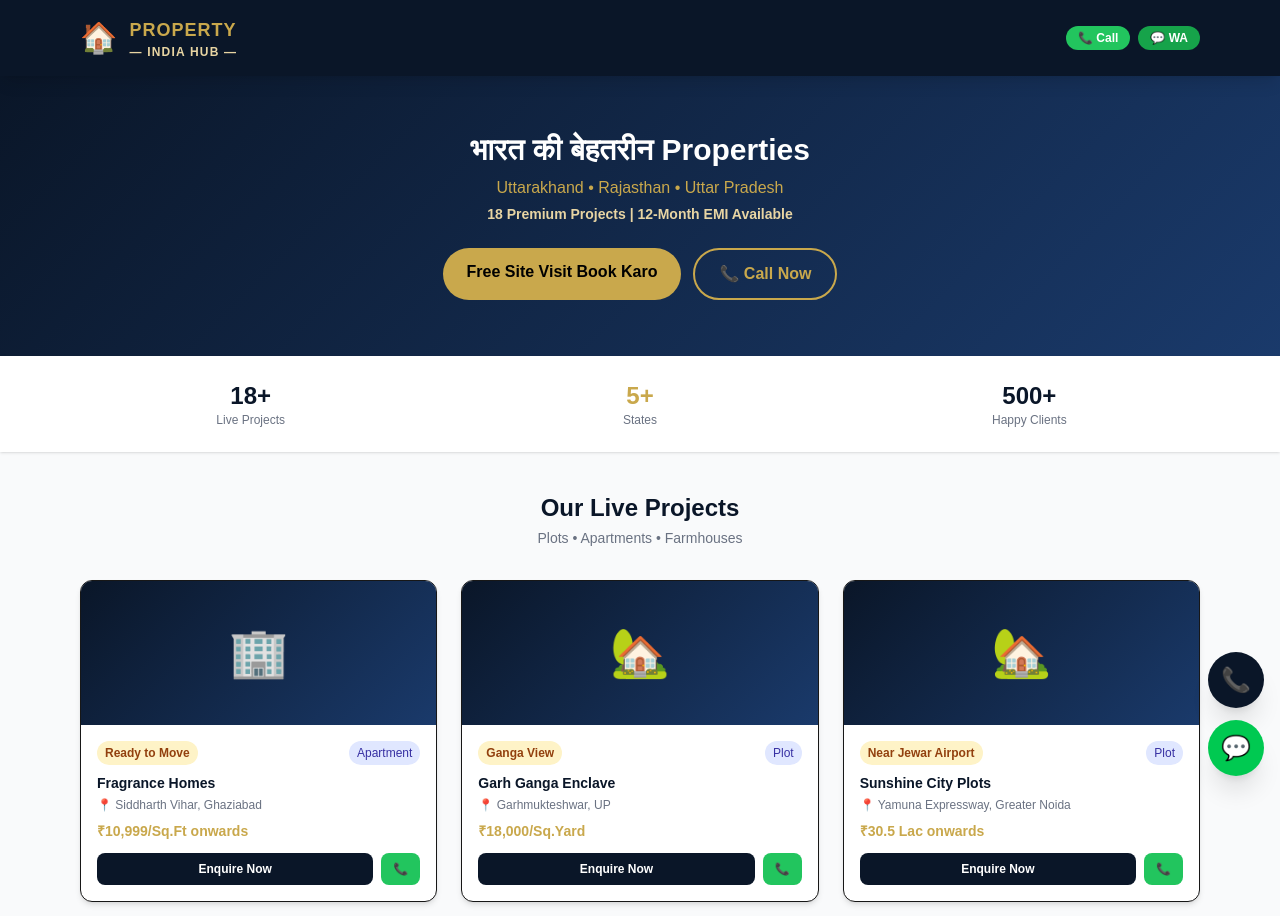
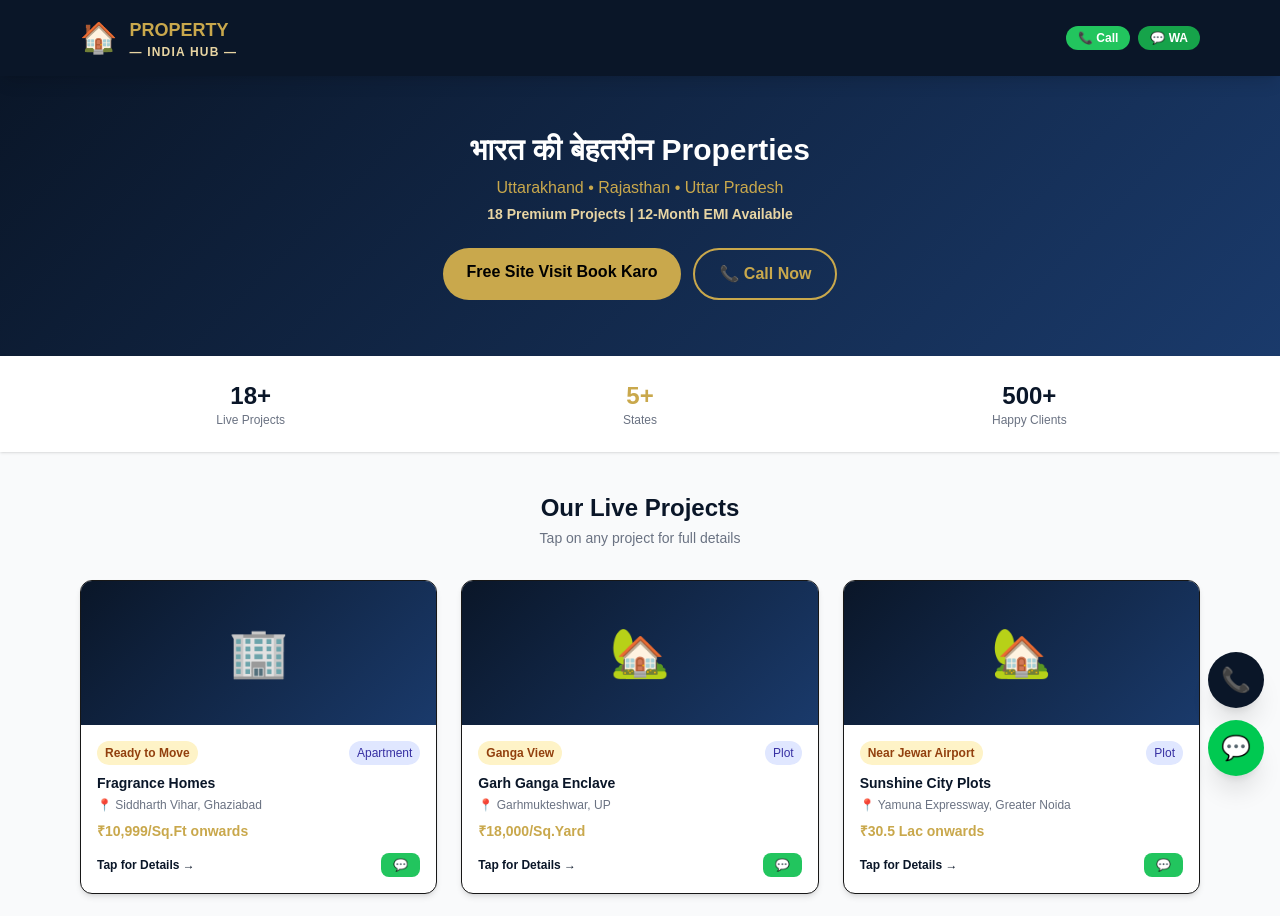
Before and after one commit to skbhai7888/Property-India-Hub, a Next.js app: page / in a window 1280 px wide. Shown: the top 916 px of the page. Built offline with nearby package versions, Linux system fonts and the light colour scheme.

Commit message:
Project detail pages + share button

```diff
--- a/app/page.tsx
+++ b/app/page.tsx
@@ -1,34 +1,35 @@
-export default function Home() {
+import Link from 'next/link';
+
 const projects = [
-    { name: "Fragrance Homes", location: "Siddharth Vihar, Ghaziabad", price: "₹10,999/Sq.Ft onwards", tag: "Ready to Move", type: "Apartment" },
-    { name: "Garh Ganga Enclave", location: "Garhmukteshwar, UP", price: "₹18,000/Sq.Yard", tag: "Ganga View", type: "Plot" },
-    { name: "Sunshine City Plots", location: "Yamuna Expressway, Greater Noida", price: "₹30.5 Lac onwards", tag: "Near Jewar Airport", type: "Plot" },
-    { name: "SCC Blossom", location: "Raj Nagar Extension, Ghaziabad", price: "₹6,990/Sq.Ft onwards", tag: "RERA Approved", type: "Apartment" },
-    { name: "Dev Bhoomi Uttarakhand", location: "Jageshwar Dham, Almora", price: "₹9,000/Sq.Yard", tag: "Hill View", type: "Plot" },
-    { name: "Mapple Green", location: "Behror, Rajasthan", price: "₹25,000/Sq.Yard", tag: "NH-48 Highway", type: "Plot" },
-    { name: "Radha Krishna Vihar", location: "Mathura, UP", price: "₹21,000/Gaj", tag: "Religious Hub", type: "Plot" },
-    { name: "Radha Krishna Puram", location: "Chhata, Mathura", price: "₹19,500/Gaj", tag: "12-Month EMI", type: "Plot" },
-    { name: "Radha Krishna Brij Bhumi", location: "Chhata, Mathura", price: "₹13,500/Gaj onwards", tag: "Near Highway", type: "Plot" },
-    { name: "Radhe Awadh Puri", location: "Ayodhya Dham, UP", price: "₹17,000/Gaj", tag: "Near Ram Mandir", type: "Plot" },
-    { name: "Radhe Shyam Puri", location: "Khatu Shyam Ji, Sikar", price: "₹21,000/Gaj", tag: "Spiritual Hub", type: "Plot" },
-    { name: "Shri Ram Janki Ayodhya Dham", location: "Ayodhya, UP", price: "₹27,000/Gaj", tag: "Near 7-Star Hotel", type: "Plot" },
-    { name: "Radha Krishna Nagar", location: "Greater Noida, UP", price: "₹21,000/Gaj", tag: "Near KMP Expressway", type: "Plot" },
-    { name: "Shree Govind Vatika", location: "Chhata, Mathura", price: "₹12,000/Gaj", tag: "Budget Friendly", type: "Plot" },
-    { name: "Radha Krishna Vrindavan Ashram", location: "Sadar, Mathura", price: "₹28,000/Gaj", tag: "Near Prem Mandir", type: "Plot" },
-    { name: "Shree Radha Krishna Enclave", location: "Mant, Mathura", price: "₹17,500/Gaj", tag: "Near Jewar Airport", type: "Plot" },
-    { name: "Shree Radha Krishna Vatika", location: "Tappal, Aligarh", price: "₹25,500/Gaj", tag: "8 KM Jewar Airport", type: "Plot" },
-    { name: "Prateek Grand Begonia", location: "Siddharth Vihar, Ghaziabad", price: "₹1.29 Cr onwards", tag: "Luxury High-Rise", type: "Apartment" },
+  { slug: "fragrance-homes", name: "Fragrance Homes", location: "Siddharth Vihar, Ghaziabad", price: "₹10,999/Sq.Ft onwards", tag: "Ready to Move", type: "Apartment" },
+  { slug: "garh-ganga-enclave", name: "Garh Ganga Enclave", location: "Garhmukteshwar, UP", price: "₹18,000/Sq.Yard", tag: "Ganga View", type: "Plot" },
+  { slug: "sunshine-city-plots", name: "Sunshine City Plots", location: "Yamuna Expressway, Greater Noida", price: "₹30.5 Lac onwards", tag: "Near Jewar Airport", type: "Plot" },
+  { slug: "scc-blossom", name: "SCC Blossom", location: "Raj Nagar Extension, Ghaziabad", price: "₹6,990/Sq.Ft onwards", tag: "RERA Approved", type: "Apartment" },
+  { slug: "dev-bhoomi-uttarakhand", name: "Dev Bhoomi Uttarakhand", location: "Jageshwar Dham, Almora", price: "₹9,000/Sq.Yard", tag: "Hill View", type: "Plot" },
+  { slug: "mapple-green", name: "Mapple Green", location: "Behror, Rajasthan", price: "₹25,000/Sq.Yard", tag: "NH-48 Highway", type: "Plot" },
+  { slug: "radha-krishna-vihar", name: "Radha Krishna Vihar", location: "Mathura, UP", price: "₹21,000/Gaj", tag: "Religious Hub", type: "Plot" },
+  { slug: "radha-krishna-puram", name: "Radha Krishna Puram", location: "Chhata, Mathura", price: "₹19,500/Gaj", tag: "12-Month EMI", type: "Plot" },
+  { slug: "radha-krishna-brij-bhumi", name: "Radha Krishna Brij Bhumi", location: "Chhata, Mathura", price: "₹13,500/Gaj onwards", tag: "Near Highway", type: "Plot" },
+  { slug: "radhe-awadh-puri", name: "Radhe Awadh Puri", location: "Ayodhya Dham, UP", price: "₹17,000/Gaj", tag: "Near Ram Mandir", type: "Plot" },
+  { slug: "radhe-shyam-puri", name: "Radhe Shyam Puri", location: "Khatu Shyam Ji, Sikar", price: "₹21,000/Gaj", tag: "Spiritual Hub", type: "Plot" },
+  { slug: "shri-ram-janki-ayodhya-dham", name: "Shri Ram Janki Ayodhya Dham", location: "Ayodhya, UP", price: "₹27,000/Gaj", tag: "Near 7-Star Hotel", type: "Plot" },
+  { slug: "radha-krishna-nagar", name: "Radha Krishna Nagar", location: "Greater Noida, UP", price: "₹21,000/Gaj", tag: "Near KMP Expressway", type: "Plot" },
+  { slug: "shree-govind-vatika", name: "Shree Govind Vatika", location: "Chhata, Mathura", price: "₹12,000/Gaj", tag: "Budget Friendly", type: "Plot" },
+  { slug: "radha-krishna-vrindavan-ashram", name: "Radha Krishna Vrindavan Ashram", location: "Sadar, Mathura", price: "₹28,000/Gaj", tag: "Near Prem Mandir", type: "Plot" },
+  { slug: "shree-radha-krishna-enclave", name: "Shree Radha Krishna Enclave", location: "Mant, Mathura", price: "₹17,500/Gaj", tag: "Near Jewar Airport", type: "Plot" },
+  { slug: "shree-radha-krishna-vatika", name: "Shree Radha Krishna Vatika", location: "Tappal, Aligarh", price: "₹25,500/Gaj", tag: "8 KM Jewar Airport", type: "Plot" },
+  { slug: "prateek-grand-begonia", name: "Prateek Grand Begonia", location: "Siddharth Vihar, Ghaziabad", price: "₹1.29 Cr onwards", tag: "Luxury High-Rise", type: "Apartment" },
 ];
 
+export default function Home() {
   return (
     <main className="min-h-screen bg-gray-50">
-      {/* Header */}
       <header className="sticky top-0 z-50 shadow-lg" style={{background: '#0a1628'}}>
         <div className="max-w-6xl mx-auto flex justify-between items-center p-4">
           <div className="flex items-center gap-3">
             <span className="text-3xl">🏠</span>
             <div>
-              <h1 className="text-lg font-bold" style={{color: '#c9a84c', letterSpacing: '1px'}}>PROPERTY</h1>
+              <h1 className="text-lg font-bold" style={{color: '#c9a84c'}}>PROPERTY</h1>
               <p className="text-xs font-semibold tracking-widest" style={{color: '#e8d5a3'}}>— INDIA HUB —</p>
             </div>
           </div>
@@ -39,18 +40,16 @@ export default function Home() {
         </div>
       </header>
 
-      {/* Hero */}
       <section className="text-white py-14 px-4 text-center" style={{background: 'linear-gradient(135deg, #0a1628 0%, #1a3a6b 100%)'}}>
         <h2 className="text-3xl font-bold mb-2">भारत की बेहतरीन Properties</h2>
         <p className="mb-1" style={{color: '#c9a84c'}}>Uttarakhand • Rajasthan • Uttar Pradesh</p>
         <p className="font-semibold mb-6 text-sm" style={{color: '#e8d5a3'}}>18 Premium Projects | 12-Month EMI Available</p>
         <div className="flex gap-3 justify-center flex-wrap">
           <a href="https://wa.me/917820008509" className="px-6 py-3 rounded-full font-bold text-black" style={{background: '#c9a84c'}}>Free Site Visit Book Karo</a>
-          <a href="tel:+917820008509" className="border-2 px-6 py-3 rounded-full font-bold text-white" style={{borderColor: '#c9a84c', color: '#c9a84c'}}>📞 Call Now</a>
+          <a href="tel:+917820008509" className="border-2 px-6 py-3 rounded-full font-bold" style={{borderColor: '#c9a84c', color: '#c9a84c'}}>📞 Call Now</a>
         </div>
       </section>
 
-      {/* Stats */}
       <section className="bg-white py-6 px-4 shadow">
         <div className="max-w-6xl mx-auto grid grid-cols-3 gap-4 text-center">
           <div><p className="text-2xl font-bold" style={{color: '#0a1628'}}>18+</p><p className="text-xs text-gray-500">Live Projects</p></div>
@@ -59,13 +58,13 @@ export default function Home() {
         </div>
       </section>
 
-      {/* Projects */}
       <section className="py-10 px-4 max-w-6xl mx-auto">
         <h3 className="text-2xl font-bold text-center mb-1" style={{color: '#0a1628'}}>Our Live Projects</h3>
-        <p className="text-center text-gray-500 mb-8 text-sm">Plots • Apartments • Farmhouses</p>
+        <p className="text-center text-gray-500 mb-8 text-sm">Tap on any project for full details</p>
         <div className="grid grid-cols-1 md:grid-cols-2 lg:grid-cols-3 gap-6">
           {projects.map((project, i) => (
-            <div key={i} className="bg-white border rounded-xl shadow-md overflow-hidden hover:shadow-xl transition-shadow">
+            <Link href={`/projects/${project.slug}`} key={i}>
+              <div className="bg-white border rounded-xl shadow-md overflow-hidden hover:shadow-xl transition-shadow cursor-pointer">
                 <div className="h-36 flex items-center justify-center" style={{background: 'linear-gradient(135deg, #0a1628 0%, #1a3a6b 100%)'}}>
                   <span className="text-5xl">{project.type === "Apartment" ? "🏢" : "🏡"}</span>
                 </div>
@@ -77,17 +76,17 @@ export default function Home() {
                   <h4 className="font-bold text-sm mt-2" style={{color: '#0a1628'}}>{project.name}</h4>
                   <p className="text-gray-500 text-xs mt-1">📍 {project.location}</p>
                   <p className="font-bold mt-2 text-sm" style={{color: '#c9a84c'}}>{project.price}</p>
-                <div className="flex gap-2 mt-3">
-                  <a href="https://wa.me/917820008509" className="flex-1 text-white text-center py-2 rounded-lg text-xs font-bold" style={{background: '#0a1628'}}>Enquire Now</a>
-                  <a href="tel:+917820008509" className="text-white px-3 py-2 rounded-lg text-xs font-bold" style={{background: '#22c55e'}}>📞</a>
+                  <div className="flex items-center justify-between mt-3">
+                    <span className="text-xs font-bold" style={{color: '#0a1628'}}>Tap for Details →</span>
+                    <a href={`https://wa.me/917820008509?text=I am interested in ${project.name}`} onClick={e => e.stopPropagation()} className="text-white px-3 py-1 rounded-lg text-xs font-bold" style={{background: '#22c55e'}}>💬</a>
                   </div>
                 </div>
               </div>
+            </Link>
           ))}
         </div>
       </section>
 
-      {/* Contact */}
       <section className="text-white py-10 px-4 text-center" style={{background: '#0a1628'}}>
         <h3 className="text-xl font-bold mb-1">Aaj Hi Contact Karein</h3>
         <p className="text-sm mb-6" style={{color: '#c9a84c'}}>Free Consultation • Site Visit • Best Price Guaranteed</p>
@@ -98,12 +97,10 @@ export default function Home() {
         <p className="text-xs mt-4" style={{color: '#e8d5a3'}}>📧 propertyindiahubs@gmail.com</p>
       </section>
 
-      {/* Footer */}
       <footer className="text-center py-4 text-xs" style={{background: '#060e1a', color: '#c9a84c'}}>
         <p>© 2026 <span className="font-bold">PROPERTY INDIA HUB</span> | All Rights Reserved</p>
       </footer>
 
-      {/* Floating Buttons */}
       <div className="fixed bottom-6 right-4 flex flex-col gap-3 z-50">
         <a href="tel:+917820008509" className="text-white w-14 h-14 rounded-full flex items-center justify-center text-2xl shadow-xl" style={{background: '#0a1628'}}>📞</a>
         <a href="https://wa.me/917820008509" className="bg-green-500 text-white w-14 h-14 rounded-full flex items-center justify-center text-2xl shadow-xl">💬</a>
--- /dev/null
+++ b/app/projects/[slug]/page.tsx
@@ -0,0 +1,191 @@
+'use client';
+import { useParams } from 'next/navigation';
+import Link from 'next/link';
+
+const projects: Record<string, any> = {
+  'fragrance-homes': {
+    name: "Fragrance Homes",
+    location: "Siddharth Vihar, Ghaziabad",
+    price: "₹10,999/Sq.Ft onwards",
+    tag: "Ready to Move",
+    type: "Apartment",
+    builder: "Truvae Group",
+    rera: "UPRERAPRJ4727",
+    sizes: ["2 BHK - 1105 Sq.Ft", "2 BHK - 1135 Sq.Ft", "3 BHK - 1350 Sq.Ft", "3 BHK - 1525 Sq.Ft"],
+    amenities: ["Rooftop Swimming Pool", "Luxury Clubhouse", "Gym", "Amphitheater", "Jogging Track", "Yoga Lawn"],
+    highlights: ["2 min from Metro & RRTS", "Near NH-58 & NH-24", "Near DPS Indirapuram"],
+    payment: "10% Booking | 60% in 45 Days | 20% on Structure | 10% on Possession",
+  },
+  'garh-ganga-enclave': {
+    name: "Garh Ganga Enclave",
+    location: "Garhmukteshwar, UP",
+    price: "₹18,000/Sq.Yard",
+    tag: "Ganga View",
+    type: "Plot",
+    builder: "Ind Group",
+    sizes: ["50 Sq.Yard", "100 Sq.Yard", "150 Sq.Yard", "200 Sq.Yard", "250 Sq.Yard"],
+    amenities: ["Gated Society", "Swimming Pool", "Clubhouse", "CCTV", "Street Lights", "Parks"],
+    highlights: ["200m from NH-09", "Ready for Construction", "Immediate Registry"],
+    payment: "Immediate Registry & Mutation Available",
+  },
+  'sunshine-city-plots': {
+    name: "Sunshine City Plots",
+    location: "Yamuna Expressway, Greater Noida",
+    price: "₹30.5 Lac onwards",
+    tag: "Near Jewar Airport",
+    type: "Plot",
+    builder: "Aaradhya Realty",
+    sizes: ["100 Sq.Yard (20x45)", "120 Sq.Yard", "200 Sq.Yard"],
+    amenities: ["Grand Entrance", "Concrete Roads", "Street Lights", "Green Parks", "24x7 Security", "CCTV"],
+    highlights: ["15 min from Jewar Airport", "10 min from Film City", "70% Bank Loan Available"],
+    payment: "Up to 70% loan from PNB Housing Finance",
+  },
+  'dev-bhoomi-uttarakhand': {
+    name: "Dev Bhoomi Uttarakhand",
+    location: "Jageshwar Dham, Almora",
+    price: "₹9,000/Sq.Yard",
+    tag: "Hill View",
+    type: "Plot",
+    builder: "Property India Hub (JV)",
+    sizes: ["200 Sq.Yard - ₹18 Lakh", "240 Sq.Yard - ₹21.6 Lakh", "300 Sq.Yard - ₹27 Lakh"],
+    amenities: ["10-Acre Forest", "Himalayan Views", "Natural Mineral Water", "Water Body", "25Ft Roads"],
+    highlights: ["Near Jageshwar Dham Temple", "Homestay/Airbnb Potential", "Pre-Launch Price"],
+    payment: "50% Booking | 25% in 60 Days | 25% on Possession",
+  },
+  'radhe-awadh-puri': {
+    name: "Radhe Awadh Puri",
+    location: "Ayodhya Dham, UP",
+    price: "₹17,000/Gaj",
+    tag: "Near Ram Mandir",
+    type: "Plot",
+    builder: "Shubh Labh Developers",
+    sizes: ["100 Sq.Yard (900 Sq.Ft)"],
+    amenities: ["Gated Township", "40Ft Roads", "Electricity", "Water", "Parks", "CCTV"],
+    highlights: ["10 KM from Ram Mandir", "13 KM from Valmiki Airport", "20 KM from Ram Mandir"],
+    payment: "20% Booking | 10% in 30 Days | 10% in 60 Days | 12 EMI of ₹77,495",
+  },
+  'prateek-grand-begonia': {
+    name: "Prateek Grand Begonia",
+    location: "Siddharth Vihar, Ghaziabad",
+    price: "₹1.29 Cr onwards",
+    tag: "Luxury High-Rise",
+    type: "Apartment",
+    builder: "Prateek Group",
+    rera: "UPRERAPRJ790651",
+    sizes: ["2 BHK - 1075 Sq.Ft @ ₹1.29 Cr", "2 BHK+Study - 1280 Sq.Ft @ ₹1.54 Cr", "3 BHK - 1500 Sq.Ft @ ₹1.80 Cr", "3 BHK Premium - 1810 Sq.Ft @ ₹2.17 Cr"],
+    amenities: ["Rooftop Garden", "Golf Cart", "Swimming Pool", "EV Charging", "Box Cricket", "Tennis Court"],
+    highlights: ["32 Floor High-Rise", "2 min from Metro & RRTS", "Near Noida Sector 62"],
+    payment: "10% Booking | 30% in 90 Days | 30% on Top Floor | 30% on Possession",
+  },
+};
+
+export default function ProjectPage() {
+  const params = useParams();
+  const slug = params.slug as string;
+  const project = projects[slug];
+
+  if (!project) {
+    return (
+      <div className="min-h-screen flex flex-col items-center justify-center" style={{background: '#0a1628'}}>
+        <p className="text-white text-xl">Project not found</p>
+        <Link href="/" className="mt-4 px-6 py-2 rounded-full text-black font-bold" style={{background: '#c9a84c'}}>← Back to Home</Link>
+      </div>
+    );
+  }
+
+  const handleShare = async () => {
+    if (navigator.share) {
+      await navigator.share({
+        title: project.name,
+        text: `${project.name} - ${project.location}\n${project.price}\nContact: +91 7820008509`,
+        url: window.location.href,
+      });
+    } else {
+      const text = `${project.name} - ${project.location}\n${project.price}\nContact: +91 7820008509\n${window.location.href}`;
+      window.open(`https://wa.me/?text=${encodeURIComponent(text)}`);
+    }
+  };
+
+  return (
+    <main className="min-h-screen bg-gray-50">
+      {/* Header */}
+      <header className="sticky top-0 z-50 shadow-lg" style={{background: '#0a1628'}}>
+        <div className="max-w-4xl mx-auto flex justify-between items-center p-4">
+          <Link href="/" className="font-bold" style={{color: '#c9a84c'}}>← Back</Link>
+          <h1 className="text-sm font-bold text-white">Property India Hub</h1>
+          <button onClick={handleShare} className="px-3 py-1 rounded-full text-xs font-bold text-black" style={{background: '#c9a84c'}}>Share 📤</button>
+        </div>
+      </header>
+
+      {/* Hero Image */}
+      <div className="h-56 flex items-center justify-center" style={{background: 'linear-gradient(135deg, #0a1628 0%, #1a3a6b 100%)'}}>
+        <div className="text-center">
+          <span className="text-7xl">{project.type === 'Apartment' ? '🏢' : '🏡'}</span>
+          <p className="text-white font-bold mt-2">{project.tag}</p>
+        </div>
+      </div>
+
+      {/* Project Info */}
+      <div className="max-w-4xl mx-auto p-4">
+        <div className="bg-white rounded-xl shadow p-4 mb-4">
+          <h2 className="text-xl font-bold" style={{color: '#0a1628'}}>{project.name}</h2>
+          <p className="text-gray-500 text-sm mt-1">📍 {project.location}</p>
+          <p className="text-2xl font-bold mt-2" style={{color: '#c9a84c'}}>{project.price}</p>
+          {project.builder && <p className="text-sm text-gray-600 mt-1">🏗️ {project.builder}</p>}
+          {project.rera && <p className="text-xs text-green-600 mt-1">✅ RERA: {project.rera}</p>}
+        </div>
+
+        {/* Sizes */}
+        <div className="bg-white rounded-xl shadow p-4 mb-4">
+          <h3 className="font-bold mb-3" style={{color: '#0a1628'}}>📐 Available Sizes</h3>
+          {project.sizes.map((size: string, i: number) => (
+            <div key={i} className="flex items-center gap-2 py-2 border-b last:border-0">
+              <span style={{color: '#c9a84c'}}>▪</span>
+              <span className="text-sm text-gray-700">{size}</span>
+            </div>
+          ))}
+        </div>
+
+        {/* Amenities */}
+        <div className="bg-white rounded-xl shadow p-4 mb-4">
+          <h3 className="font-bold mb-3" style={{color: '#0a1628'}}>✨ Amenities</h3>
+          <div className="grid grid-cols-2 gap-2">
+            {project.amenities.map((a: string, i: number) => (
+              <div key={i} className="text-xs bg-blue-50 rounded-lg p-2 text-center text-blue-800">✓ {a}</div>
+            ))}
+          </div>
+        </div>
+
+        {/* Highlights */}
+        <div className="bg-white rounded-xl shadow p-4 mb-4">
+          <h3 className="font-bold mb-3" style={{color: '#0a1628'}}>📍 Location Highlights</h3>
+          {project.highlights.map((h: string, i: number) => (
+            <div key={i} className="flex items-center gap-2 py-1">
+              <span className="text-green-500">✓</span>
+              <span className="text-sm text-gray-700">{h}</span>
+            </div>
+          ))}
+        </div>
+
+        {/* Payment Plan */}
+        <div className="rounded-xl p-4 mb-6" style={{background: '#0a1628'}}>
+          <h3 className="font-bold mb-2" style={{color: '#c9a84c'}}>💰 Payment Plan</h3>
+          <p className="text-white text-sm">{project.payment}</p>
+        </div>
+
+        {/* CTA Buttons */}
+        <div className="grid grid-cols-3 gap-3 mb-6">
+          <a href="https://wa.me/917820008509" className="text-white text-center py-3 rounded-xl font-bold text-sm" style={{background: '#16a34a'}}>💬 WhatsApp</a>
+          <a href="tel:+917820008509" className="text-white text-center py-3 rounded-xl font-bold text-sm" style={{background: '#0a1628'}}>📞 Call</a>
+          <button onClick={handleShare} className="text-black text-center py-3 rounded-xl font-bold text-sm" style={{background: '#c9a84c'}}>📤 Share</button>
+        </div>
+      </div>
+
+      {/* Floating Buttons */}
+      <div className="fixed bottom-6 right-4 flex flex-col gap-3 z-50">
+        <a href="tel:+917820008509" className="text-white w-14 h-14 rounded-full flex items-center justify-center text-2xl shadow-xl" style={{background: '#0a1628'}}>📞</a>
+        <a href="https://wa.me/917820008509" className="bg-green-500 text-white w-14 h-14 rounded-full flex items-center justify-center text-2xl shadow-xl">💬</a>
+      </div>
+    </main>
+  );
+}
```
Lines whose indentation alone changed are shown as unchanged.
